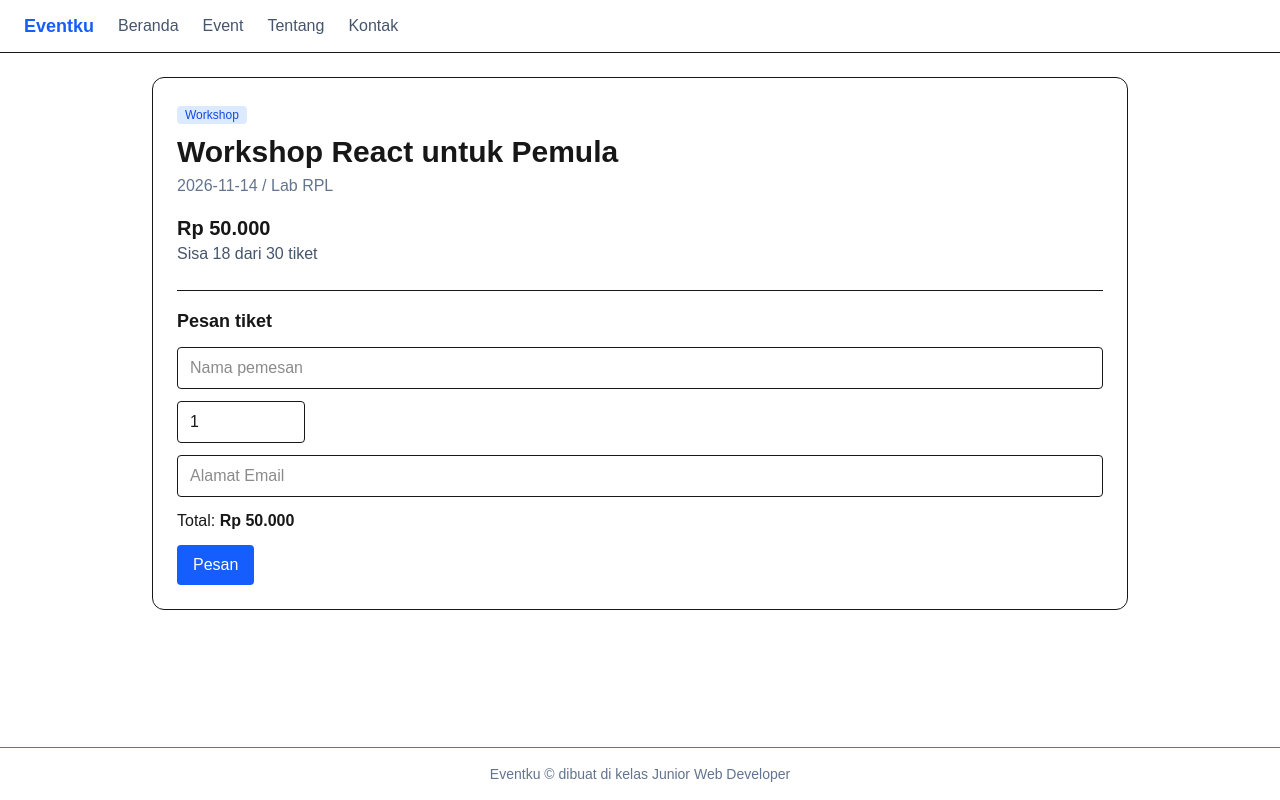
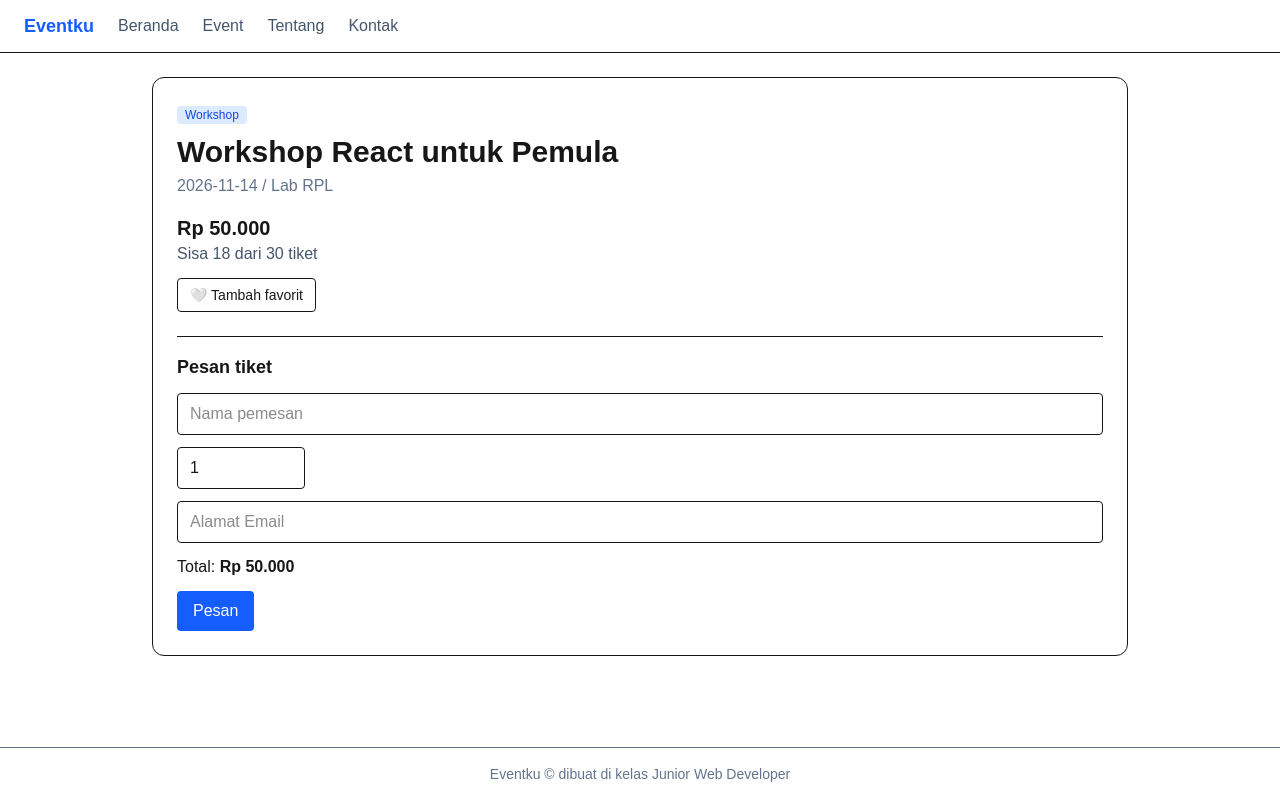
Before and after one commit to nathanaelrpl1-cmyk/latihan-nextjs, a Next.js app: page /events/1 in a window 1280 px wide. Built offline with nearby package versions, Linux system fonts and the light colour scheme.

Commit message:
Misi ke-7 (membuat sebuah value dapat disimpan diLocal Storage)

```diff
--- a/app/events/[id]/page.tsx
+++ b/app/events/[id]/page.tsx
@@ -1,6 +1,7 @@
 import { notFound } from "next/navigation";
 import { events, rupiah } from "@/data/event";
 import FormPesan from "@/components/FormPesan";
+import TombolFavorit from "@/components/TombolFavorit";
 
 export default async function Detail({ params }: PageProps<"/events/[id]">) {
     const { id } = await params;
@@ -19,6 +20,7 @@ export default async function Detail({ params }: PageProps<"/events/[id]">) {
             </p>
             <p className="mt-4 text-xl font-semibold">{rupiah(event.harga)}</p>
             <p className="text-slate-600">Sisa {sisa} dari {event.kuota} tiket</p>
+            <TombolFavorit id={event.id} />
             <FormPesan event={event} />
         </article>
     );
--- a/components/TombolFavorit.tsx
+++ b/components/TombolFavorit.tsx
@@ -11,6 +11,15 @@ export default function TombolFavorit({ id }: { id:number }) {
     }, [id]);
 
     function ubah() {
-        const simpan: number[]
+        const simpan: number[] = JSON.parse(localStorage.getItem("favorit") ?? "[]");
+        const baru = simpan.includes(id) ? simpan.filter((x) => x !== id) : [...simpan, id];
+        localStorage.setItem("favorit", JSON.stringify(baru));
+        setFavorit(!favorit);
     }
+
+    return (
+        <button onClick={ubah} className="mt-3 rounded border px-3 py-1.5 text-sm">
+            {favorit ? "❤️ Favorit" : "🤍 Tambah favorit"}
+        </button>
+    );
 }
```
